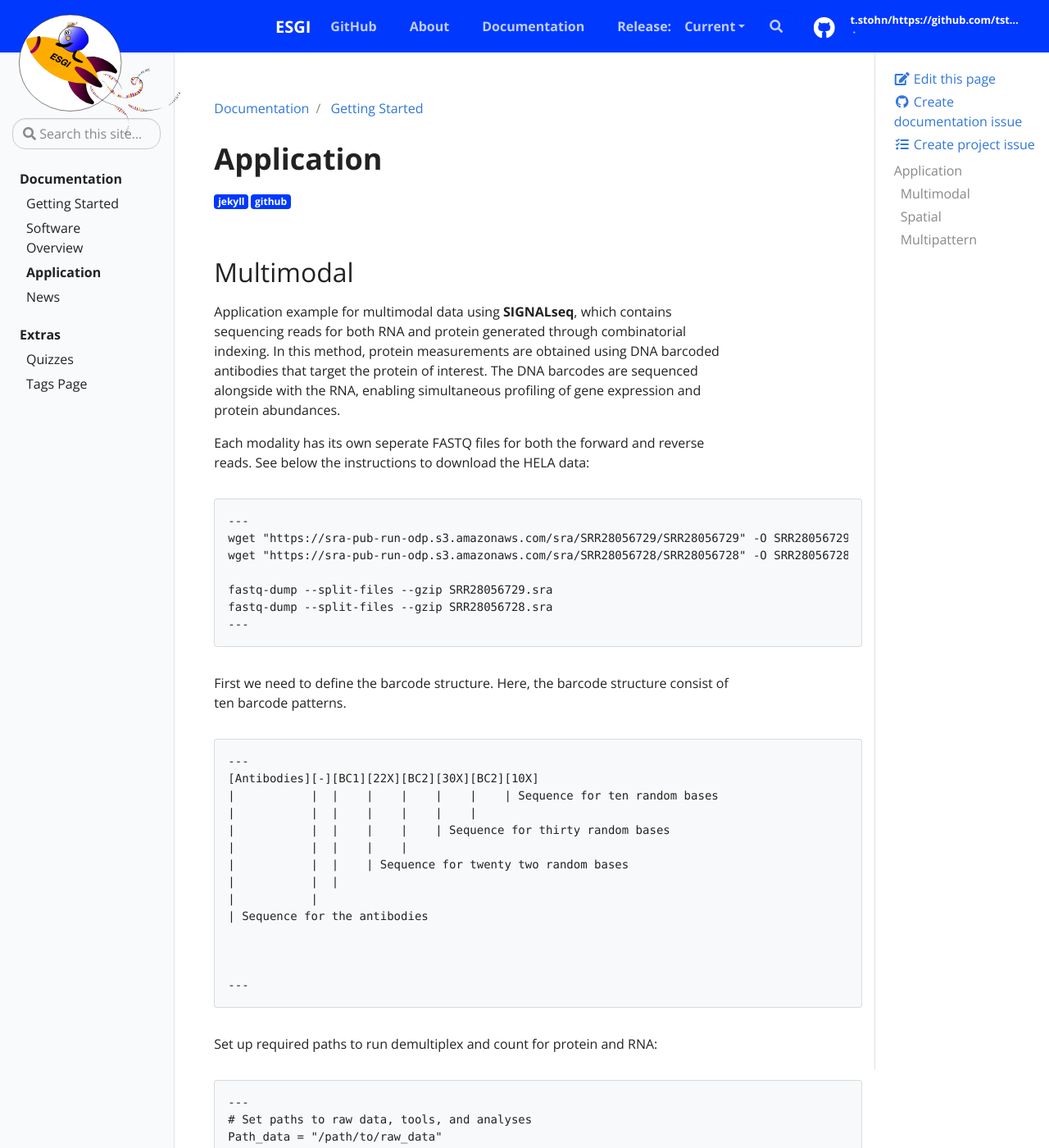
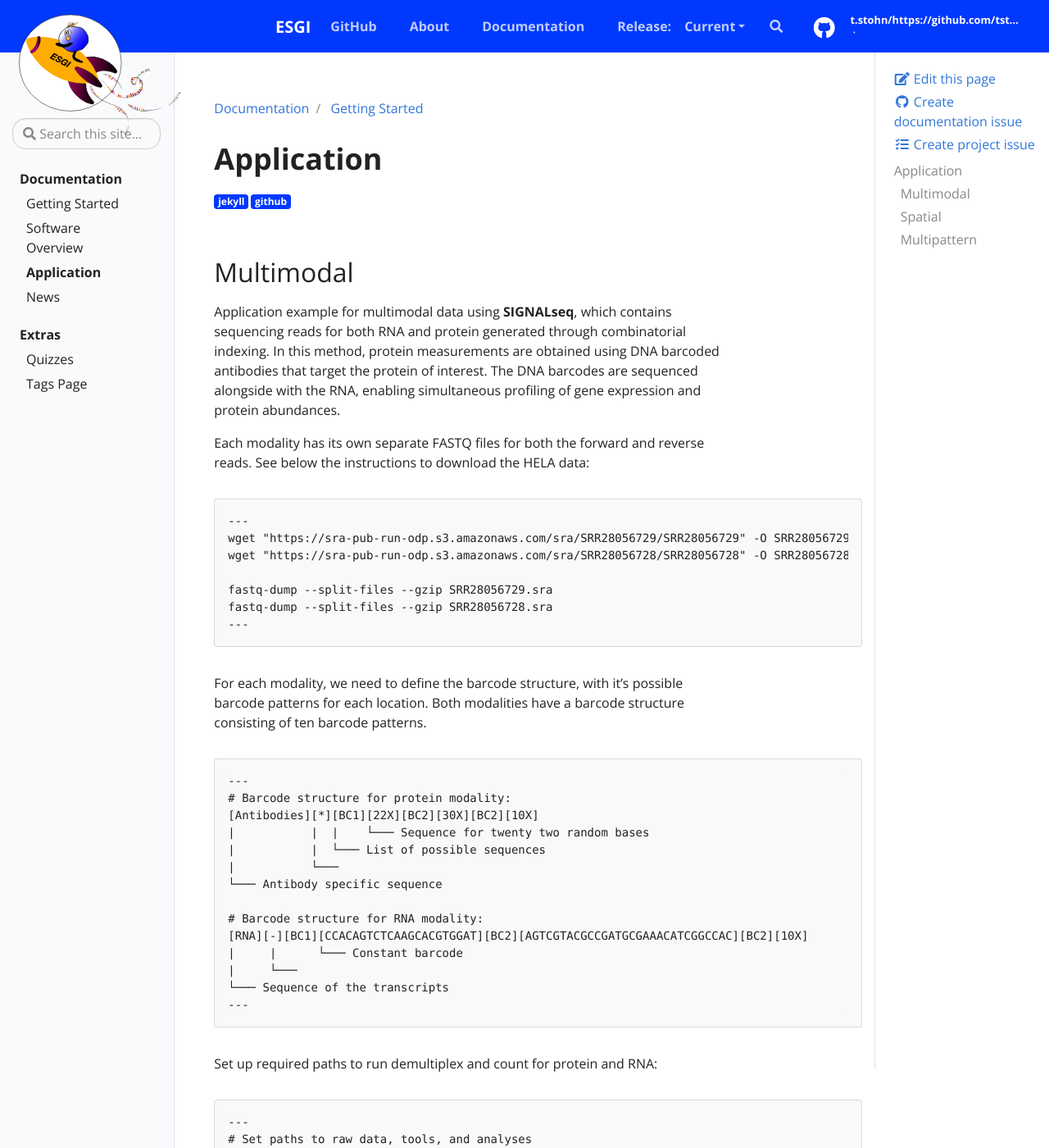
Before and after one commit to tstohn/ESGI.documentation, a Jekyll site: the page built from _docs/application.md, in a window 1280 px wide and 1400 px high. Shown: the whole window at 82% size. Built offline with Jekyll 4.4.1, drawn with Linux system fonts in a browser that asks for light colours.

Commit message:
spelling correction

````diff
--- a/_docs/application.md
+++ b/_docs/application.md
@@ -13,7 +13,7 @@ description: Getting started with Docsy Jekyll
 
 Application example for multimodal data using **SIGNALseq**, which contains sequencing reads for both RNA and protein generated through combinatorial indexing. In this method, protein measurements are obtained using DNA barcoded antibodies that target the protein of interest. The DNA barcodes are sequenced alongside with the RNA, enabling simultaneous profiling of gene expression and protein abundances.
 
-Each modality has its own seperate FASTQ files for both the forward and reverse reads. See below the instructions to download the HELA data:
+Each modality has its own separate FASTQ files for both the forward and reverse reads. See below the instructions to download the HELA data:
 ```
 ---
 wget "https://sra-pub-run-odp.s3.amazonaws.com/sra/SRR28056729/SRR28056729" -O SRR28056729.sra # Transcripts
@@ -23,22 +23,22 @@ fastq-dump --split-files --gzip SRR28056729.sra
 fastq-dump --split-files --gzip SRR28056728.sra
 ---
 ```
-First we need to define the barcode structure. Here, the barcode structure consist of ten barcode patterns.
 
+For each modality, we need to define the barcode structure, with it's possible barcode patterns for each location. Both modalities have a barcode structure consisting of ten barcode patterns.
 ```
 ---
-[Antibodies][-][BC1][22X][BC2][30X][BC2][10X]
-|           |  |    |    |    |    |    | Sequence for ten random bases
-|           |  |    |    |    |    |
-|           |  |    |    |    | Sequence for thirty random bases
-|           |  |    |    |
-|           |  |    | Sequence for twenty two random bases
-|           |  |
-|           |
-| Sequence for the antibodies
+# Barcode structure for protein modality:
+[Antibodies][*][BC1][22X][BC2][30X][BC2][10X]
+|           |  |    └─── Sequence for twenty two random bases
+|           |  └─── List of possible sequences
+|           └───
+└─── Antibody specific sequence
 
-
-
+# Barcode structure for RNA modality:
+[RNA][-][BC1][CCACAGTCTCAAGCACGTGGAT][BC2][AGTCGTACGCCGATGCGAAACATCGGCCAC][BC2][10X]
+|     |      └─── Constant barcode
+|     └───
+└─── Sequence of the transcripts
 ---
 ```
 
````
